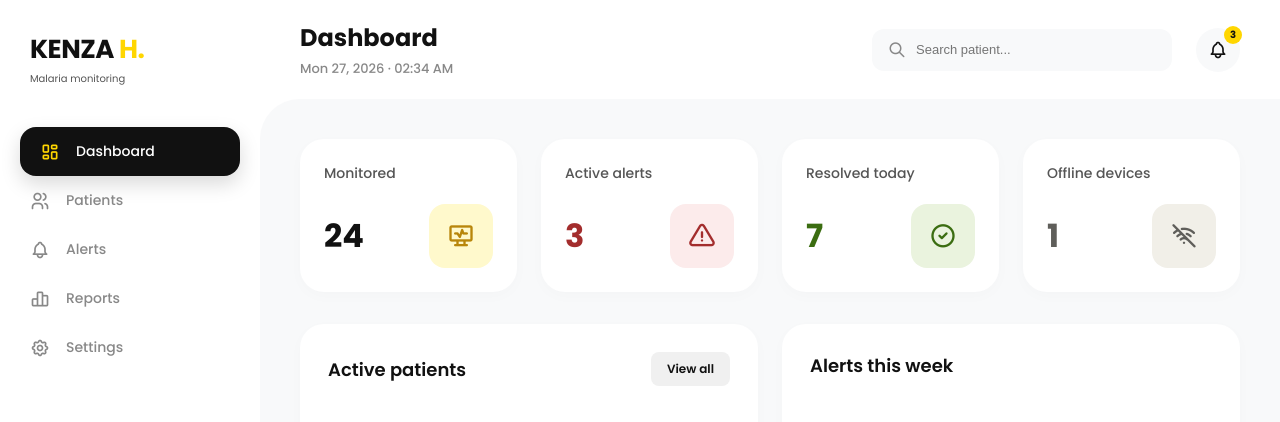
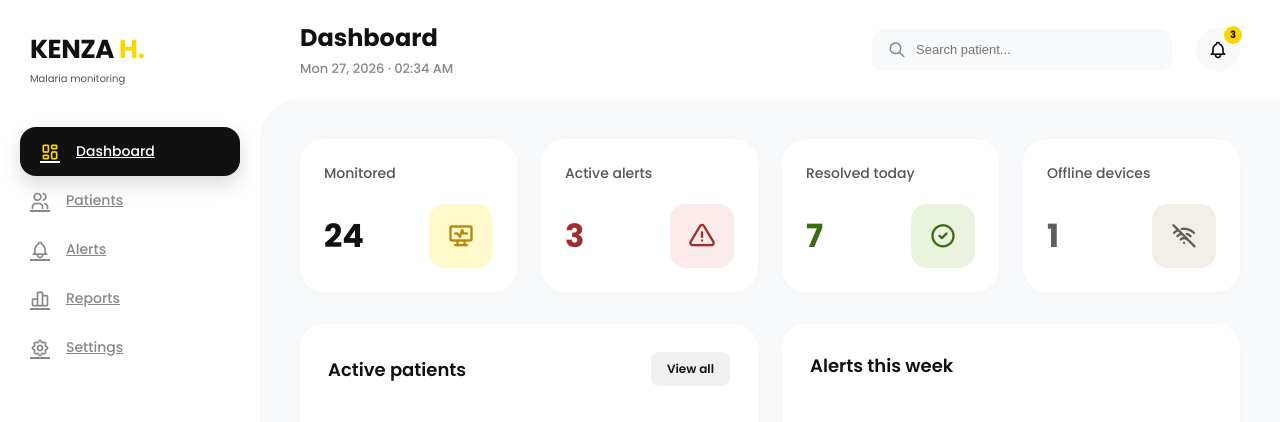
Before and after one commit to menes-ux/kenza-health, a React (Vite) app in the folder frontend/: page / in a window 1280 px wide. Shown: the top 422 px of the page. Built offline with nearby package versions, Linux system fonts and the light colour scheme.

Commit message:
Adding dummy date to the dashboard and pages

```diff
--- a/frontend/src/components/Sidebar.jsx
+++ b/frontend/src/components/Sidebar.jsx
@@ -1,4 +1,11 @@
+import { Link, useLocation } from 'react-router-dom';
+
 export default function Sidebar() {
+  const location = useLocation();
+
+  // Helper function to check if a path is active
+  const isActive = (path) => location.pathname === path ? "nav-item active" : "nav-item";
+
   return (
     <div className="sidebar">
       <div className="logo">
@@ -6,11 +13,11 @@ export default function Sidebar() {
         <div style={{ fontSize: '10px', color: '#555', marginTop: '2px' }}>Malaria monitoring</div>
       </div>
       <div className="nav">
-        <div className="nav-item active"><i className="ti ti-layout-dashboard" aria-hidden="true"></i> Dashboard</div>
-        <div className="nav-item"><i className="ti ti-users" aria-hidden="true"></i> Patients</div>
-        <div className="nav-item"><i className="ti ti-bell" aria-hidden="true"></i> Alerts</div>
-        <div className="nav-item"><i className="ti ti-chart-bar" aria-hidden="true"></i> Reports</div>
-        <div className="nav-item"><i className="ti ti-settings" aria-hidden="true"></i> Settings</div>
+        <Link to="/" className={isActive("/")}><i className="ti ti-layout-dashboard"></i> Dashboard</Link>
+        <Link to="/patients" className={isActive("/patients")}><i className="ti ti-users"></i> Patients</Link>
+        <Link to="/alerts" className={isActive("/alerts")}><i className="ti ti-bell"></i> Alerts</Link>
+        <Link to="/reports" className={isActive("/reports")}><i className="ti ti-chart-bar"></i> Reports</Link>
+        <Link to="/settings" className={isActive("/settings")}><i className="ti ti-settings"></i> Settings</Link>
       </div>
       <div className="sidebar-bottom">
         <div className="chw-info">
--- a/frontend/src/pages/Alerts.jsx
+++ b/frontend/src/pages/Alerts.jsx
@@ -0,0 +1,10 @@
+export default function Patients() {
+  return (
+    <div className="content">
+      <h2 style={{ fontSize: '24px', fontWeight: '600', marginBottom: '20px' }}>Patients Directory</h2>
+      <div className="panel">
+        <p>Patient data will load here...</p>
+      </div>
+    </div>
+  );
+}
--- a/frontend/src/pages/Patients.jsx
+++ b/frontend/src/pages/Patients.jsx
@@ -0,0 +1,10 @@
+export default function Patients() {
+  return (
+    <div className="content">
+      <h2 style={{ fontSize: '24px', fontWeight: '600', marginBottom: '20px' }}>Patients Directory</h2>
+      <div className="panel">
+        <p>Patient data will load here...</p>
+      </div>
+    </div>
+  );
+}
--- a/frontend/src/pages/Reports.jsx
+++ b/frontend/src/pages/Reports.jsx
@@ -0,0 +1,10 @@
+export default function Patients() {
+  return (
+    <div className="content">
+      <h2 style={{ fontSize: '24px', fontWeight: '600', marginBottom: '20px' }}>Patients Directory</h2>
+      <div className="panel">
+        <p>Patient data will load here...</p>
+      </div>
+    </div>
+  );
+}
--- a/frontend/src/pages/Settings.jsx
+++ b/frontend/src/pages/Settings.jsx
@@ -0,0 +1,10 @@
+export default function Patients() {
+  return (
+    <div className="content">
+      <h2 style={{ fontSize: '24px', fontWeight: '600', marginBottom: '20px' }}>Patients Directory</h2>
+      <div className="panel">
+        <p>Patient data will load here...</p>
+      </div>
+    </div>
+  );
+}
```
